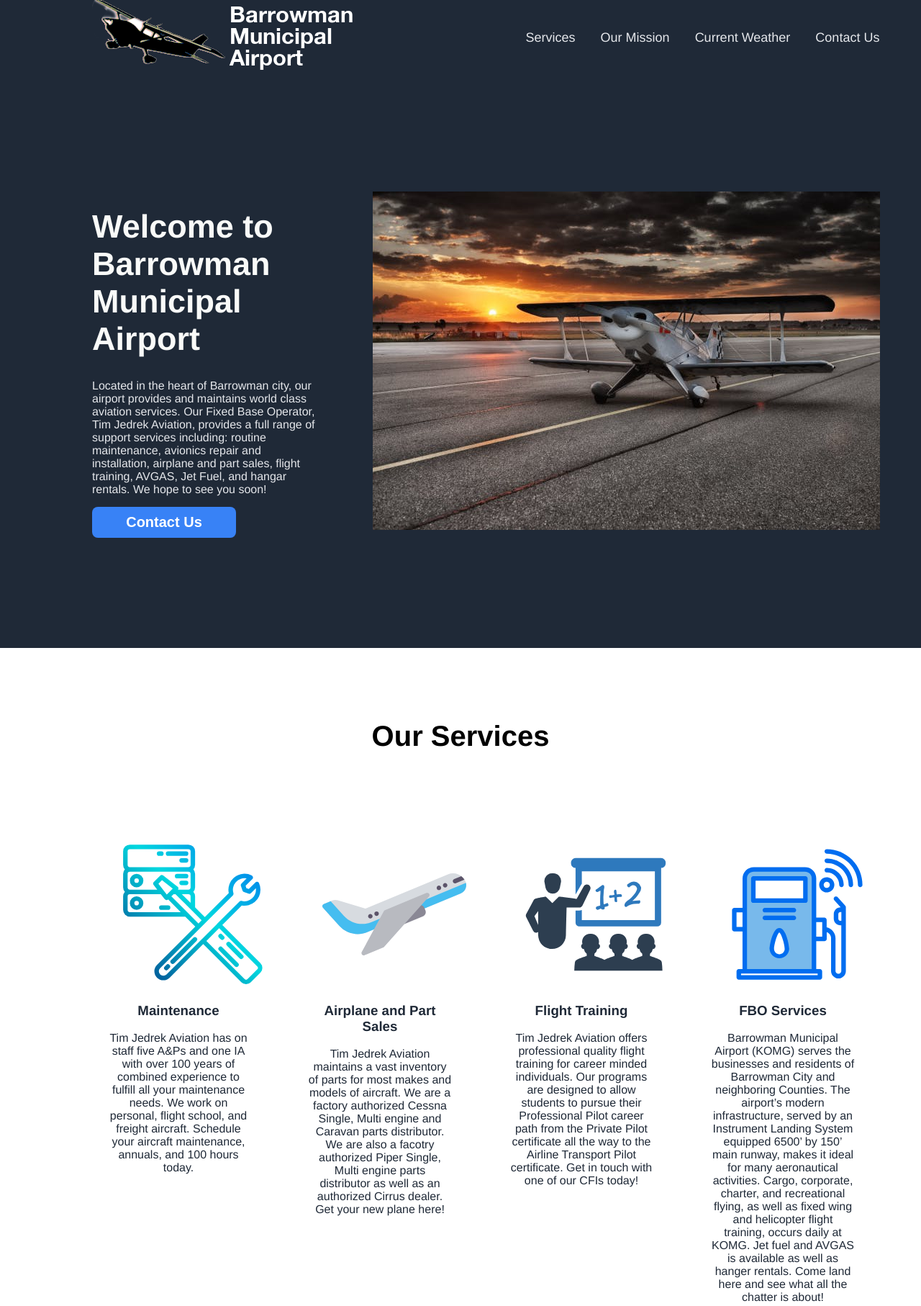
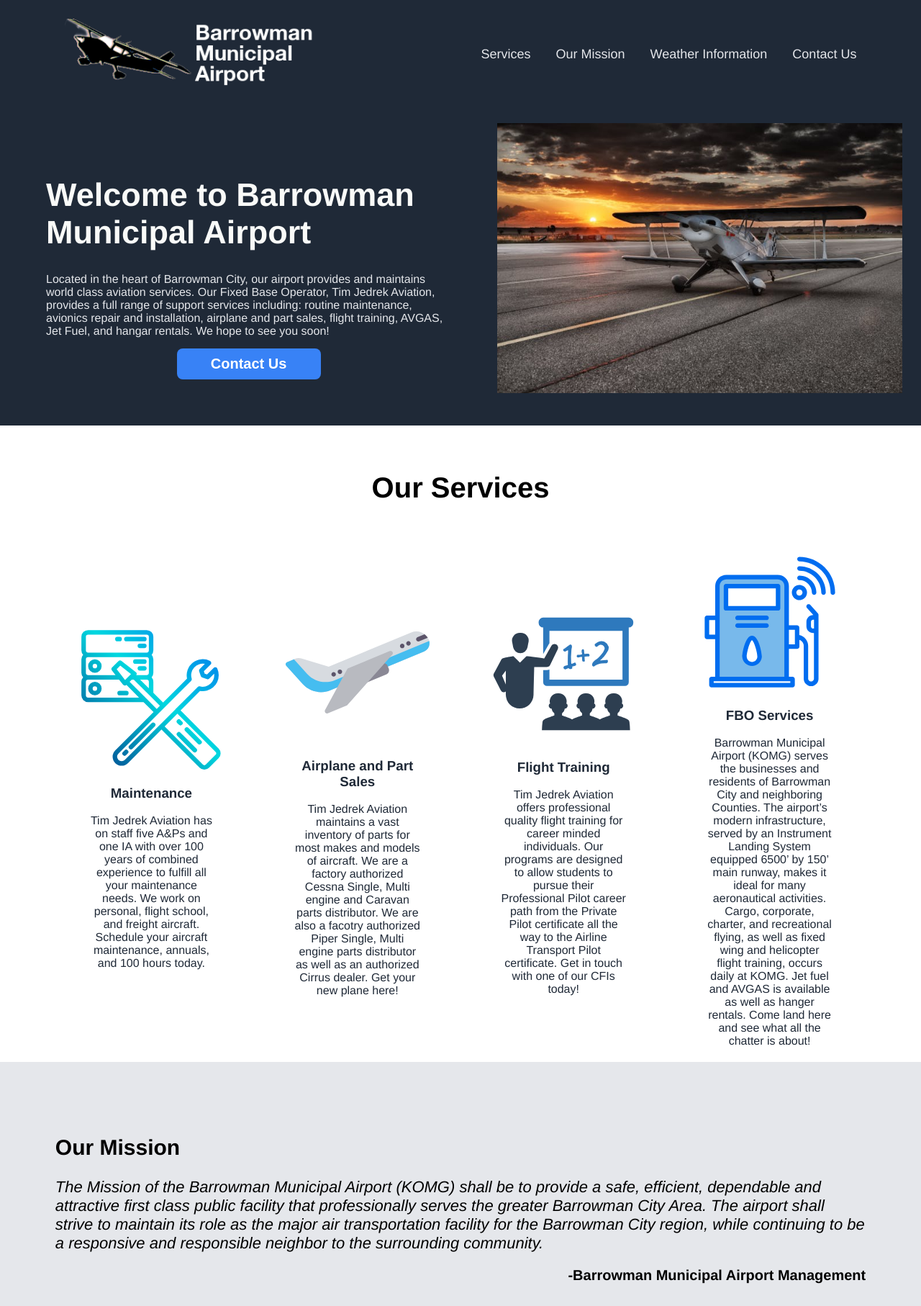
Before and after one commit to timjedrek/landing-page-project, a plain HTML site: page index.html in a window 1280 px wide. Shown: the top 1814 px of the page at 72% size. Drawn offline with Linux system fonts and the light colour scheme.

Commit message:
Changed margins/padding to relative.  Implemented mobile optimization

```diff
--- a/index.html
+++ b/index.html
@@ -10,13 +10,13 @@
 </head>
 <body>
     <div class="header">
-        <div>
-        <a href="#"><img src="media/toplogo.png"></a>
+        <div class="header-image">
+            <a href="#"><img src="media/toplogo.png"></a>
         </div>
         <div class="header-menu">
             <a href="#services">Services</a>
             <a href="#mission">Our Mission</a>
-            <a href="#weather">Current Weather</a>
+            <a href="#weather">Weather Information</a>
             <a href="#">Contact Us</a>
         </div>
     </div>
@@ -24,7 +24,7 @@
     <div class="top-image-display">
         <div class="panel-button">
             <h1>Welcome to Barrowman Municipal Airport</h1>
-            Located in the heart of Barrowman city, our airport provides and maintains world class aviation services.  Our Fixed Base Operator, Tim Jedrek Aviation, provides a full range of support services including: routine maintenance, avionics repair and installation, airplane and part sales, flight training, AVGAS, Jet Fuel, and hangar rentals.  We hope to see you soon!
+            Located in the heart of Barrowman City, our airport provides and maintains world class aviation services.  Our Fixed Base Operator, Tim Jedrek Aviation, provides a full range of support services including: routine maintenance, avionics repair and installation, airplane and part sales, flight training, AVGAS, Jet Fuel, and hangar rentals.  We hope to see you soon!
             <button>Contact Us</button>
         </div>
         <div class="image-display">
--- a/styles.css
+++ b/styles.css
@@ -1,8 +1,15 @@
+/*
+Notes:
+Redesigned Dec 20, 2021 for mobile responsiveness.
+CSS flexbox is coded mobile first and reverts to desktop configuration at 800 pixels.
+*/
+
 body {
     display: flex;
     flex-direction: column;
     font-family: Helvetica, Arial, sans-serif;
-    margin: 0%;
+    margin: 0;
+    padding: 0;
   }
 
 a {
@@ -13,14 +20,24 @@ h1 {
     font-size: 45px;
 }
 
+/* Header section aka the menu */
 .header {
     background-color: #1F2937;
     display: flex;
-    flex-direction: row;
+    flex-direction: column;
+    justify-content: space-evenly;
     align-items: center;
-    justify-content: space-between;
-    padding-left: 10%;
+    padding: 2%;
 }
+
+.header-image {
+    padding: 5%;
+}
+
+.header-image img {
+    max-width: 95%;
+}
+
 
 .header a {
     text-decoration: none;
@@ -30,23 +47,63 @@ h1 {
 
 .header-menu {
     display: flex;
-    padding-right: 5%;
+    flex-direction: column;
+    flex: 2;
     gap: 35px;
 }
 
+/*desktop*/
+@media only screen and (min-width: 800px) {
+    .header {
+        display: flex;
+        flex-direction: row;
+        justify-content: space-between;
+        padding-left: 7%;
+        padding-right: 7%;
+    }
+
+    .header-image {
+        padding: 0%;
+       }
+
+    .header-menu {
+        display: flex;
+        flex-direction: row;
+        justify-content: flex-end;
+        gap: 35px;
+
+    }
+}
+
+
+/* first section where the text next to the image is
+    .top-image-display is the container for the following items
+        .panel-button is the text container that has the heading, text and button
+        .image-display is the image container
+*/
 .top-image-display {
     background-color: #1F2937;
     color: #E5E7EB;
     display: flex;
-    align-items: center;
-    justify-content: center;
-    padding: 90px;
-    padding-left: 10%;
-    padding-right:10%;
+    flex-direction: column-reverse;
 }
 
 .top-image-display img {
-    margin: 10%;
+    max-height: 100%;
+    min-width: 100%;
+    object-fit: cover;
+}
+
+.panel-button {
+    display: flex;
+    flex: 1 1 0;
+    flex-direction: column;
+    padding: 5%;
+}
+
+.image-display {
+    display: flex;
+    flex: 1 1 0;
 }
 
 .panel-button h1 {
@@ -56,7 +113,6 @@ h1 {
 .panel-button button {
     display: block;
     text-align: center;
-    width: 200px;
     border: none;
     background: #3882f6;
     padding: 10px;
@@ -66,7 +122,42 @@ h1 {
     text-decoration: none;
     font-weight: bold;
     font-size: 20px;
+    width: 200px;
+    align-self: center;
 }
+
+/*Desktop*/
+@media only screen and (min-width: 800px) {
+    .panel-button {
+        padding: 5%;
+        flex: 1;
+    }
+
+    .top-image-display {
+        display: flex;
+        flex-direction: row;
+        flex-grow: 1;
+    }
+
+    .image-display {
+        flex: 1;
+        padding-right: 2%;
+        padding-bottom: 2%;
+    }
+
+    .image-display img {
+        object-fit: contain;
+        max-width:100%;
+    }
+}
+/*
+second section where the four images are (services)
+.four-images is the main container
+    it contains the header "our services"
+    .four-images-display is the container that holds each "card"
+    .small-image is the container for the img
+    .small-image-subtext is the container for the text under the img
+*/
 
 .four-images {
     background-color: #ffffff;
@@ -76,16 +167,17 @@ h1 {
 .four-images h2 {
     font-weight: 700;
     font-size: 40px;
-    margin-top: 100px;
-    margin-bottom: 100px;
+    margin-top: 3%;
+    margin-bottom: 3%;
 }
 
 .four-images-display {
-    display: flex;
+    color: #1F2937;
     margin-left: 10%;
     margin-right: 10%;
-    justify-content: space-between;
-    color: #1F2937;
+    display: flex;
+    flex-direction: column;
+
 }
 
 .four-images-display img {
@@ -98,54 +190,92 @@ h1 {
 }
 
 .small-image {
-    text-align: center;
     margin: 10px;
     padding: 10px;
+    display: flex;
+    flex-direction: column;
+    justify-content: center;
+    align-items: center;
 }
 
 .small-image-subtext {
     width: 200px;
-    display: flex;
-    flex-direction: column;
-    justify-content: center;
 }
+
+/*Desktop*/
+@media only screen and (min-width: 800px) {
+    .four-images-display {
+        display: flex;
+        flex-direction: row;
+        justify-content: space-evenly;
+        margin-left: 5%;
+        margin-right: 5%;
+    }
+    .four-images h2{
+        margin-top: 5%;
+    }
+    .small-image-subtext {
+        width: 175px;
+    }
+}
+
+
+/*
+Third section where the quote is (mission statement)
+main container
+*/
 
 .quote {
     background-color: #E5E7EB;
-    padding: 100px;
+    padding: 6%;
     font-style: italic;
     font-weight: 100;
-    font-size: 30px;
+    font-size: 22px;
+    align-items: center;
 }
 
+/*Our Mission*/
 .quote h2 {
     font-style: normal;
     font-size: 30px;
+    text-align: center;
 }
 
+/*Barrowman Municipal Airport Management*/
 .quote h3 {
     font-style: normal;
     font-size: 20px;
     text-align: end;
 }
 
+@media only screen and (min-width: 800px) {
+    .quote h2 {
+        text-align: left;
+    }
+}
+/* 4th section where the "weather app" button is */
+
 .call-to-action {
     background-color: #3882F6;
-    margin: 50px 200px;
-    padding: 10px 80px;
+    align-items: center;
+    color:#E5E7EB;
+    border-radius: 8px;
+    text-align: center;
     display: flex;
+    flex-direction: column;
+    justify-content: center;
     align-items: center;
-    border-radius: 5px;
-    border-color: none;
-    color:#E5E7EB;
+    margin-left: 5%;
+    margin-right: 5%;
+    margin-top: 2%;
+    margin-bottom: 2%;
+    padding: 1%;
 }
 
-.call-to-action-text {
-    padding: 50px;
-}
-
+/*Title of the card: "Weather information" heading */
 .call-to-action h3 {
     color:#ffffff;
+
 }
 
 .call-to-action button {
@@ -154,9 +284,29 @@ h1 {
     border-color: #ffffff;
     border-radius: 8px;
     background-color: #3882F6;
-    padding: 5px 25px;
     font-size: 20px;
+    margin:3%
 }
+
+@media only screen and (min-width: 800px) {
+    .call-to-action {
+        flex-direction: row;
+        margin-left: 20%;
+        margin-right: 20%;
+    }
+
+    .call-to-action-text {
+        text-align: left;
+        width: 40%;
+    }
+
+    .call-to-action-text h3 {
+        margin: 0%;
+    }
+}
+
+
+/* self explanatory no? */
 
 .footer {
     background-color: #1F2937;
```
Also changed, not shown: 2 other files.
